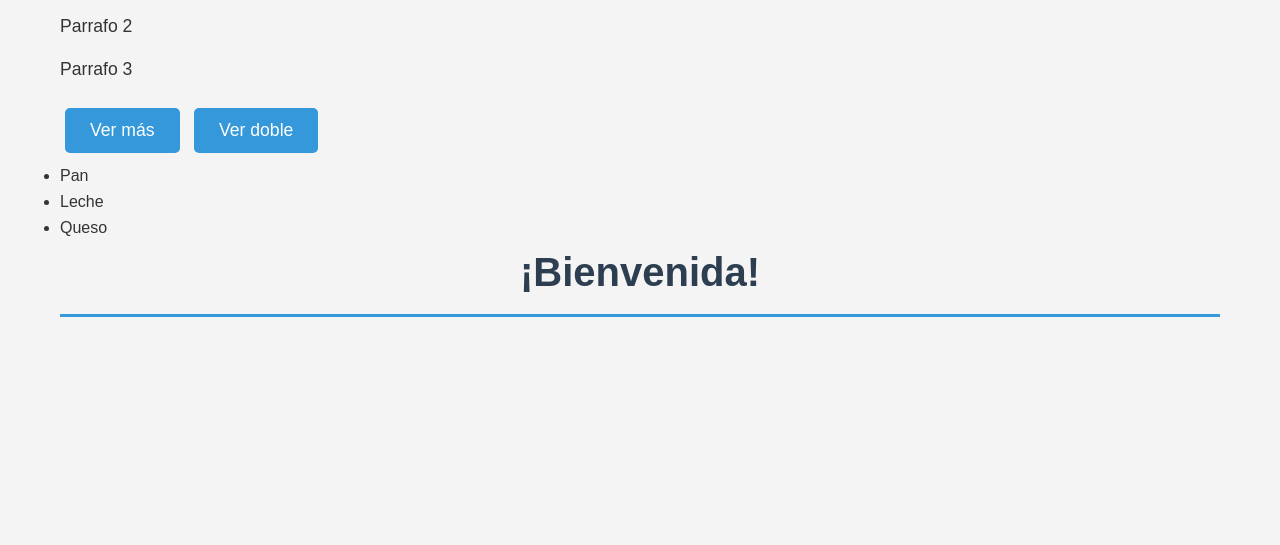
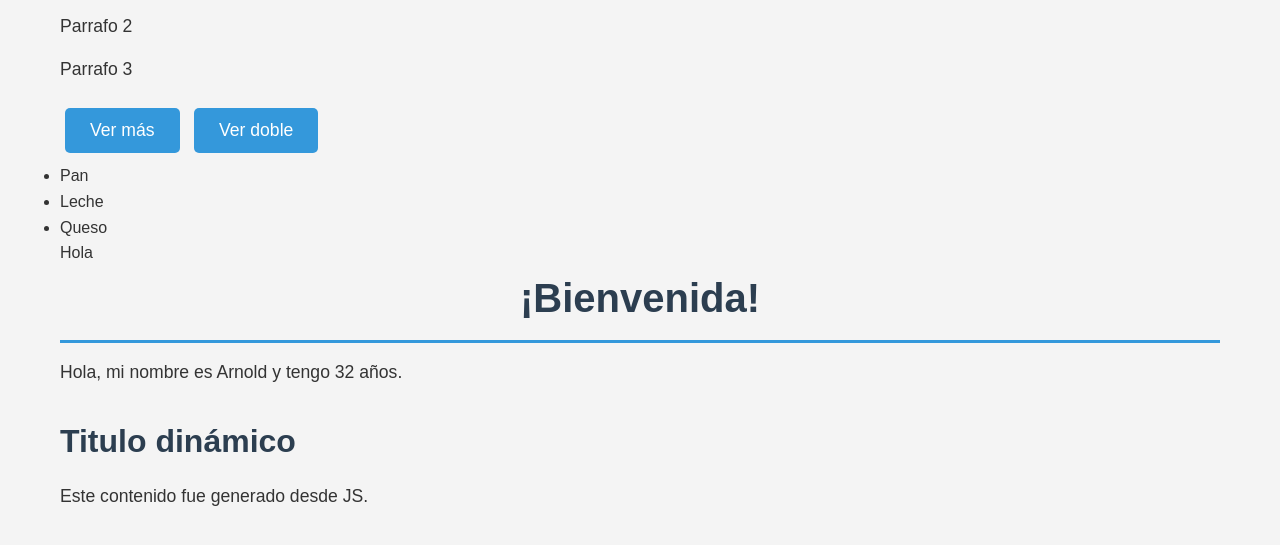
Before and after one commit to MaliSoi/Ada_Frontend_modulo_3, a plain HTML site: page Clase3/Ejercicios/Index.html in a window 1280 px wide. Shown: the part 393-938 px from the top of the page. Before the commit the page ends 800 px from the top, so only its background shows below. Drawn offline with Linux system fonts and the light colour scheme.

Commit message:
Agregando ejercicios 4 y 5

```diff
--- a/Clase3/Ejercicios/Index.html
+++ b/Clase3/Ejercicios/Index.html
@@ -26,8 +26,7 @@
     <li>Pan</li>
     </ul>
 
-
-
+    <div class="mensaje">Hola</div>
 
     <script src="app.js"></script>
 </body>
--- a/Clase3/Ejercicios/app.js
+++ b/Clase3/Ejercicios/app.js
@@ -28,3 +28,38 @@ function agregarItem(texto) {
 
 agregarItem('Leche');
 agregarItem('Queso');
+
+//Ejercicio 3
+
+/*const mensaje = document.querySelector('.mensaje'); // el . indica que es una clase
+mensaje.innerHTML = 'Hola, Javascript 👋';*/
+
+//Ejercicio 4
+
+const nombre = "Arnold";
+const edad = 32;
+
+const mensaje = `Hola, mi nombre es ${nombre} y tengo ${edad} años.`;//Creando el mensaje con template string
+
+const parrafo = document.createElement('p'); //creando un elemento <p>
+
+const texto = document.createTextNode(mensaje); //creando el nodo de texto con el mensaje
+
+parrafo.appendChild(texto); //insertando el texto en el <p>
+
+document.body.appendChild(parrafo); //insertando el <p> en el body del documento
+
+//Ejercicio 5
+
+
+
+function escribir (titulo, texto){      //Insertar en el body con innerHTML y template strings
+document.body.innerHTML += `
+<h2>${titulo}</h2>
+<p> ${texto}</p>
+`;
+}
+
+//Llamamos a la funcion con valores
+
+escribir("Titulo dinámico", "Este contenido fue generado desde JS.");
```
Also changed, not shown: Clase02/Ejercicios/Index.html (+1 -0 lines).
